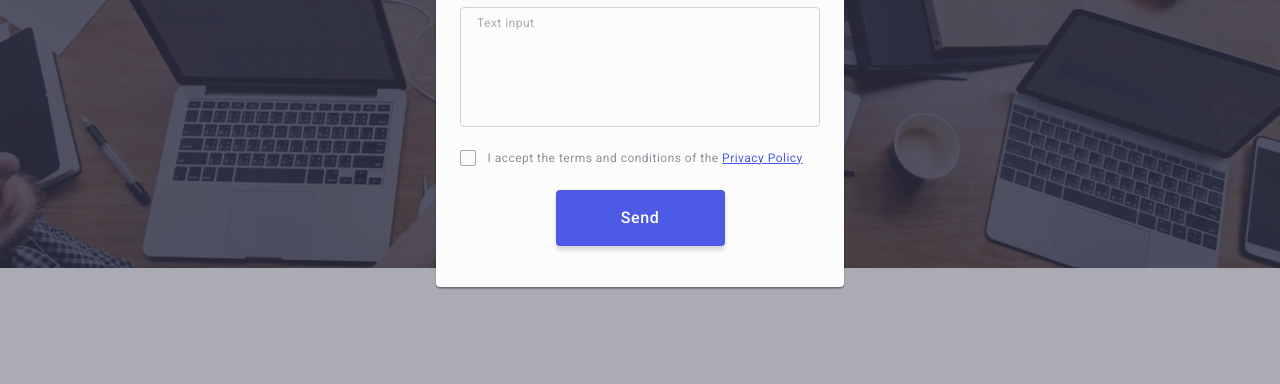
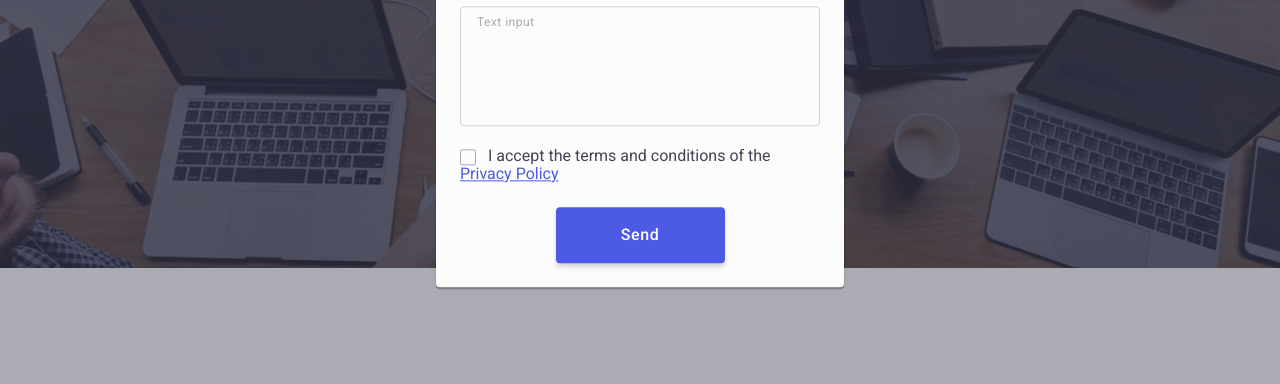
Before and after one commit to Svalenchuk/goit-markup-hw-06, a plain HTML site: page index.html in a window 1280 px wide. Both pictures are taken after a click on the button "Order Service". Shown: the part 405-789 px from the top of the page. Drawn offline with nearby package versions, Linux system fonts and the light colour scheme.

Commit message:
помилка

```diff
--- a/css/styles.css
+++ b/css/styles.css
@@ -970,8 +970,16 @@ margin-bottom: 72px;
   overflow: hidden;
 }
 
+//*.form-policy-desc {
+  font-weight: 400;
+  font-size: 12px;
+  line-height: 1.17;
+  letter-spacing: 0.04em;
+  color: #8E8F99;
+
+}*//
+
 .form-policy-desc {
-  font-weight: 400;
   font-size: 12px;
   line-height: 1.17;
   letter-spacing: 0.04em;
@@ -983,13 +991,6 @@ margin-bottom: 72px;
   color:#4d5ae5;
 }
 
-.form-policy-label {
-  font-size: 12px;
-  line-height: 1.17;
-  letter-spacing: 0.04em;
-  color: #8E8F99;
-
-}
 
 .custom-checkbox {
   width: 16px;
--- a/index.html
+++ b/index.html
@@ -466,14 +466,13 @@
         </div>
         <div class="form-group-checkbox">
                 <input class="checkbox visually-hidden" id="user-privacy" type="checkbox" value="true" name="user-privacy">
-                 <label class="form-policy-label" for="user-privacy">
+                 <label class="form-policy-desc" for="user-privacy">
                     <span class="custom-checkbox">
                 <svg class="custom-checkbox-icon" width="10" height="8">
                     <use href="./images/icons.svg#icon-vector"></use>
                 </svg>
                 </span>
-                <span class="form-policy-desc">
-                    I accept the terms and conditions of the</span>
+                I accept the terms and conditions of the
                 <a class="link-form-policy-desc" href="">Privacy Policy</a>
 
                 </label>
```
